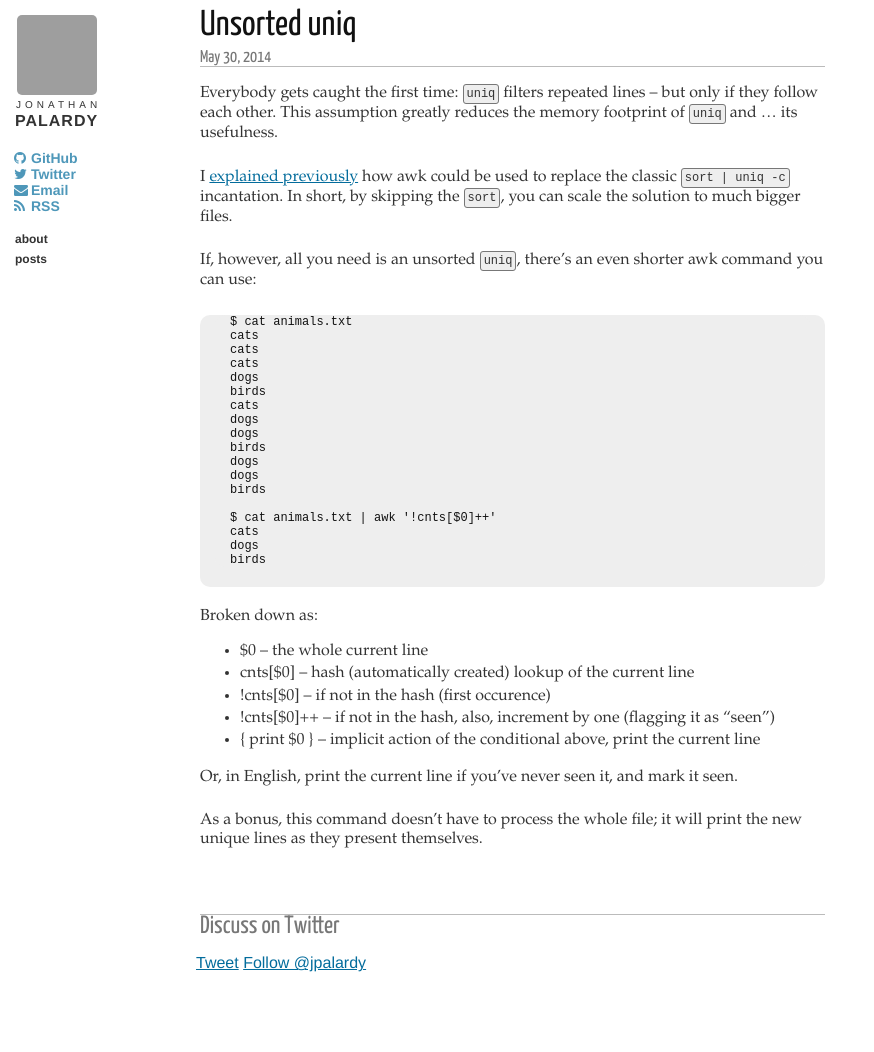
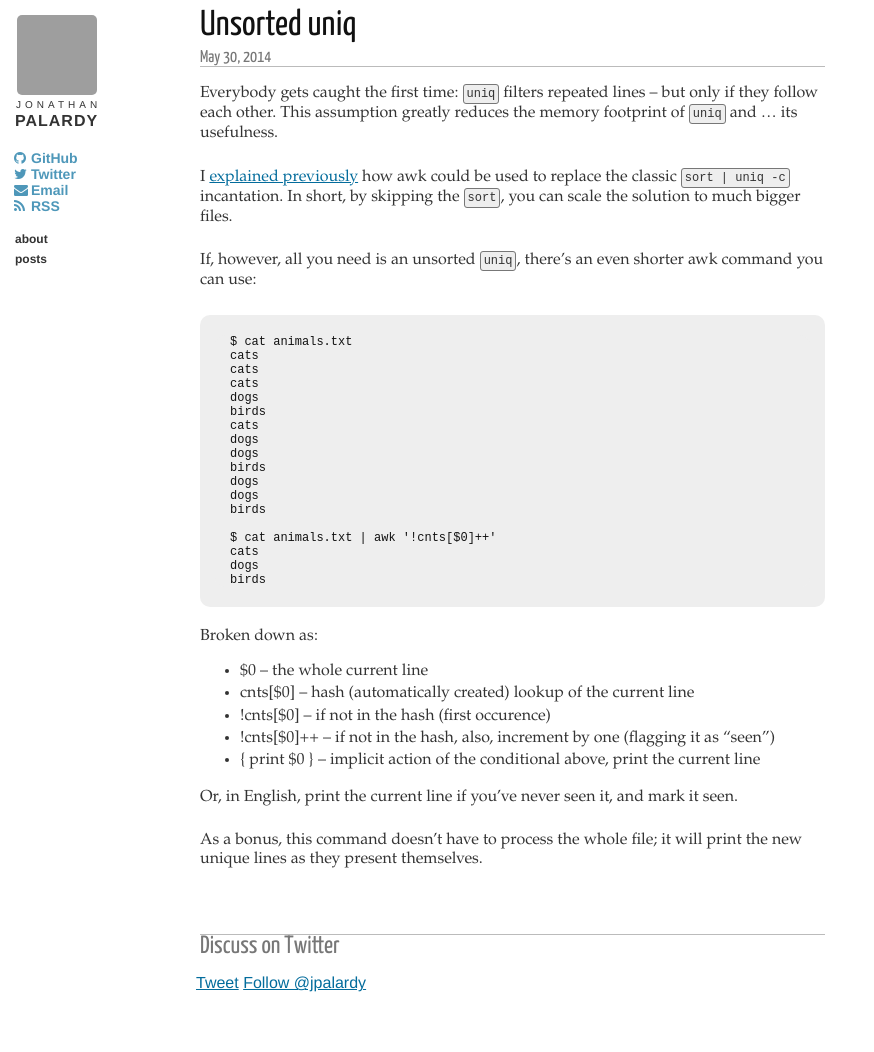
Before and after one commit to jpalardy/jpalardy.github.io, a Jekyll site: the page built from _posts/2014-05-30-unsorted-uniq.markdown, in a window 1280 px wide. Shown: the whole page, without its empty margins (0-874 px from the left). Built offline with Jekyll 4.4.1, drawn with Linux system fonts in a browser that asks for light colours; comment, search, counter and statistics services are not loaded; grey boxes are pictures that could not be loaded.

Commit message:
Fix margins for code sections

```diff
--- a/css/pygments.css
+++ b/css/pygments.css
@@ -1,5 +1,5 @@
 .highlight {
-  margin: 0 0 20px 0;
+  margin: 20px 0 20px 0;
   background-color: #eee;
   font-size: 12px;
   padding: 0px 15px;
```
